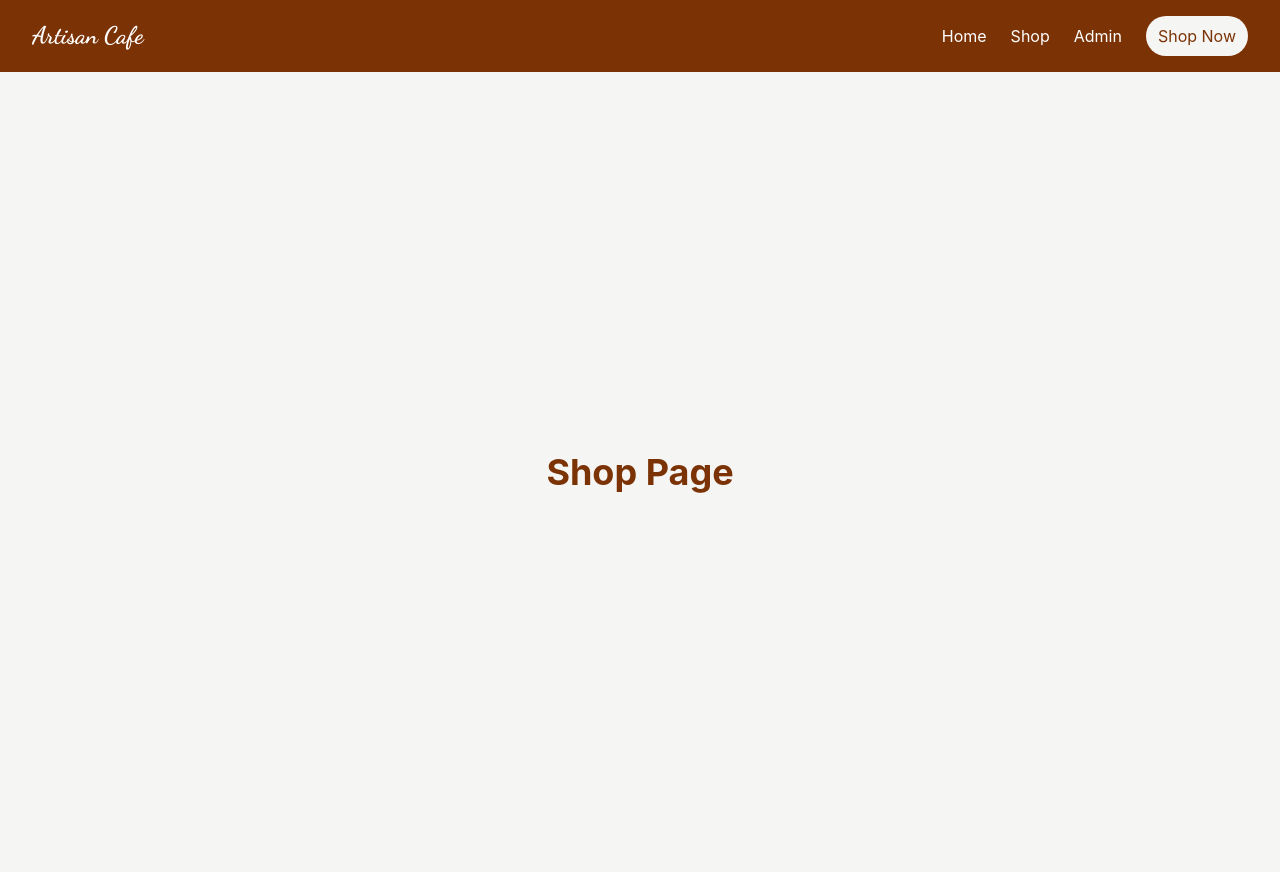
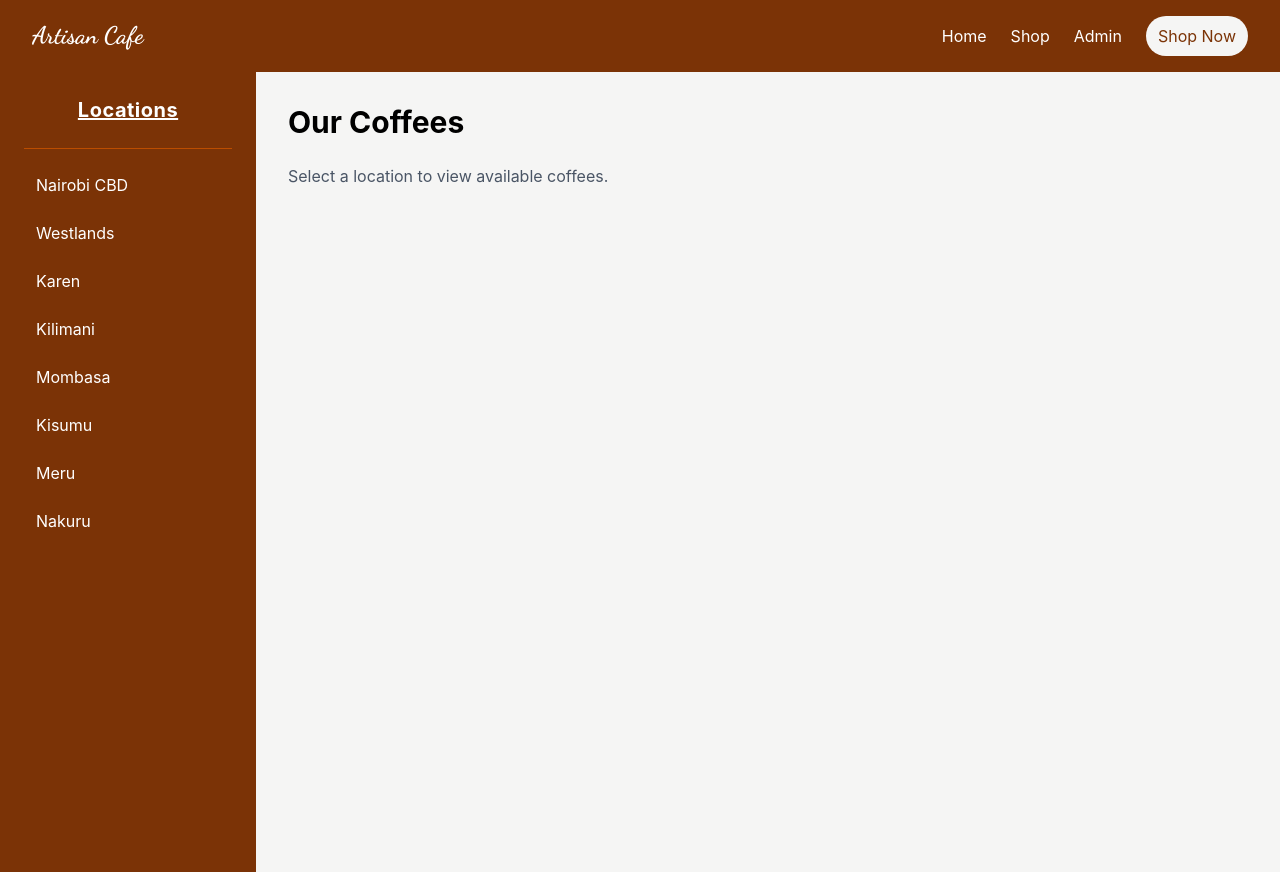
Before and after one commit to carolkithinji35-ai/artisan-coffee-site, a React (Vite) app: page /shop in a window 1280 px wide. Built offline with nearby package versions, Linux system fonts and the light colour scheme.

Commit message:
build shop layout and styled lcations sidebar

```diff
--- a/src/components/Hero.jsx
+++ b/src/components/Hero.jsx
@@ -1,5 +1,5 @@
 import coffeeVideo from "../assets/coffee-video.mp4";
-import{ Link} from "react-router-dom"
+import { Link } from "react-router-dom";
 function Hero() {
   return (
     <section className="relative h-screen overflow-hidden">
--- a/src/pages/Shop.jsx
+++ b/src/pages/Shop.jsx
@@ -1,7 +1,43 @@
+
 export default function Shop() {
+  const locations = [
+    "Nairobi CBD",
+    "Westlands",
+    "Karen",
+    "Kilimani",
+    "Mombasa",
+    "Kisumu",
+    "Meru",
+    "Nakuru",
+  ];
   return (
-    <div className="min-h-screen flex items-center justify-center bg-stone-100">
-      <h1 className="text-4xl font-bold text-amber-900">Shop Page</h1>
+    <div className="min-h-screen flex  bg-stone-100">
+      {/* side bar */}
+      <aside className="w-64 bg-amber-900 text-white p-6">
+        <h2 className="text-xl font-bold mb-6 text-center underline tracking-wide">
+          Locations
+        </h2>
+        <div className="h-px bg-amber-700 mb-4"></div>
+        <ul className="space-y-2">
+          {locations.map((city) => (
+            <li
+              key={city}
+              className="cursor-pointer px-3 rounded-md hover:bg-amber-50 hover:text-amber-900 py-2 transition-all duration-300"
+            >
+              {city}
+            </li>
+          ))}
+        </ul>
+      </aside>
+
+      {/* coffee variety Area */}
+      <main className="flex-1 p-8">
+        <h1 className="text-3xl font-bold mb-6">Our Coffees</h1>
+
+        <p className="text-gray-600">
+          Select a location to view available coffees.
+        </p>
+      </main>
     </div>
   );
 }
```
